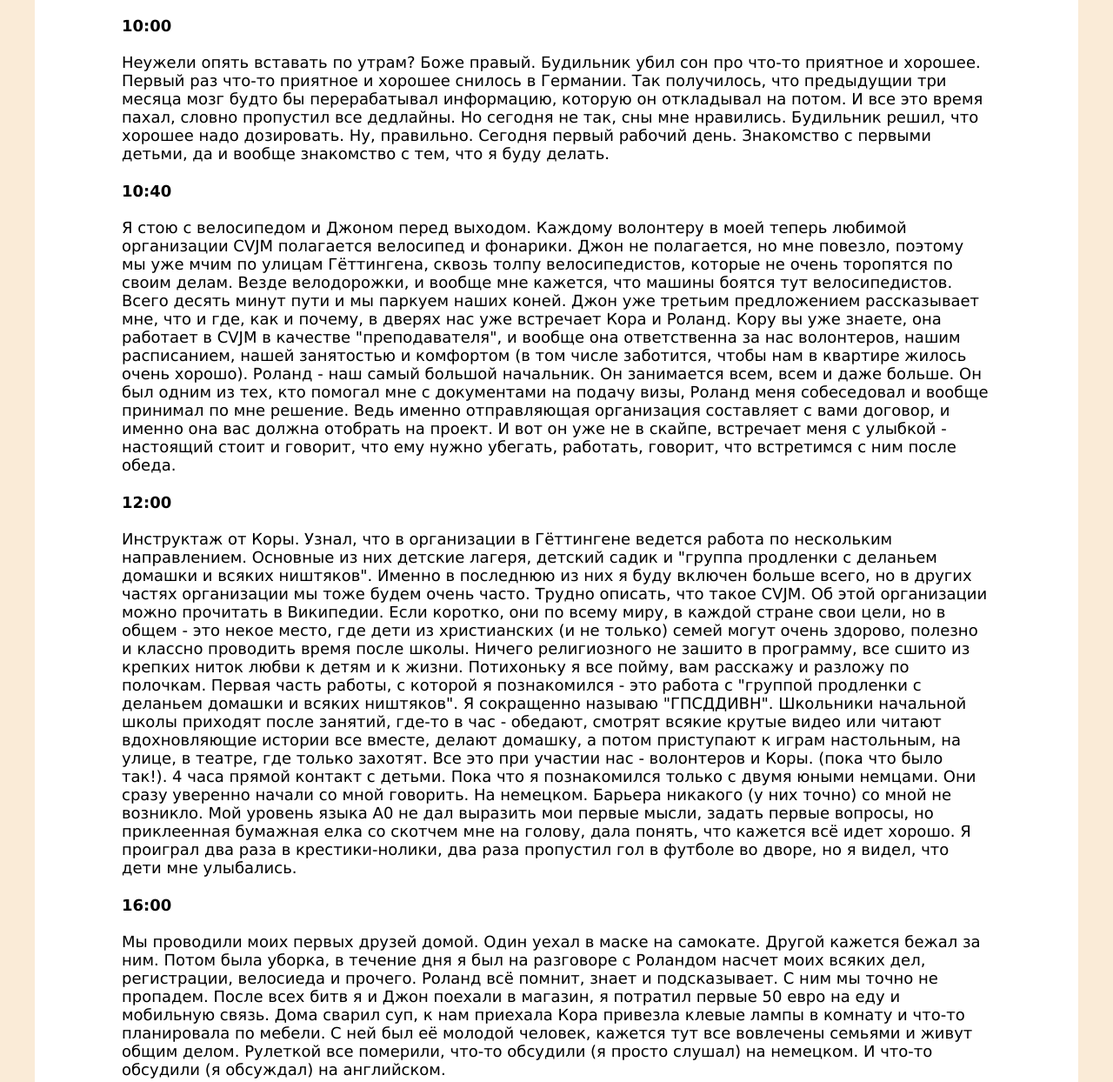
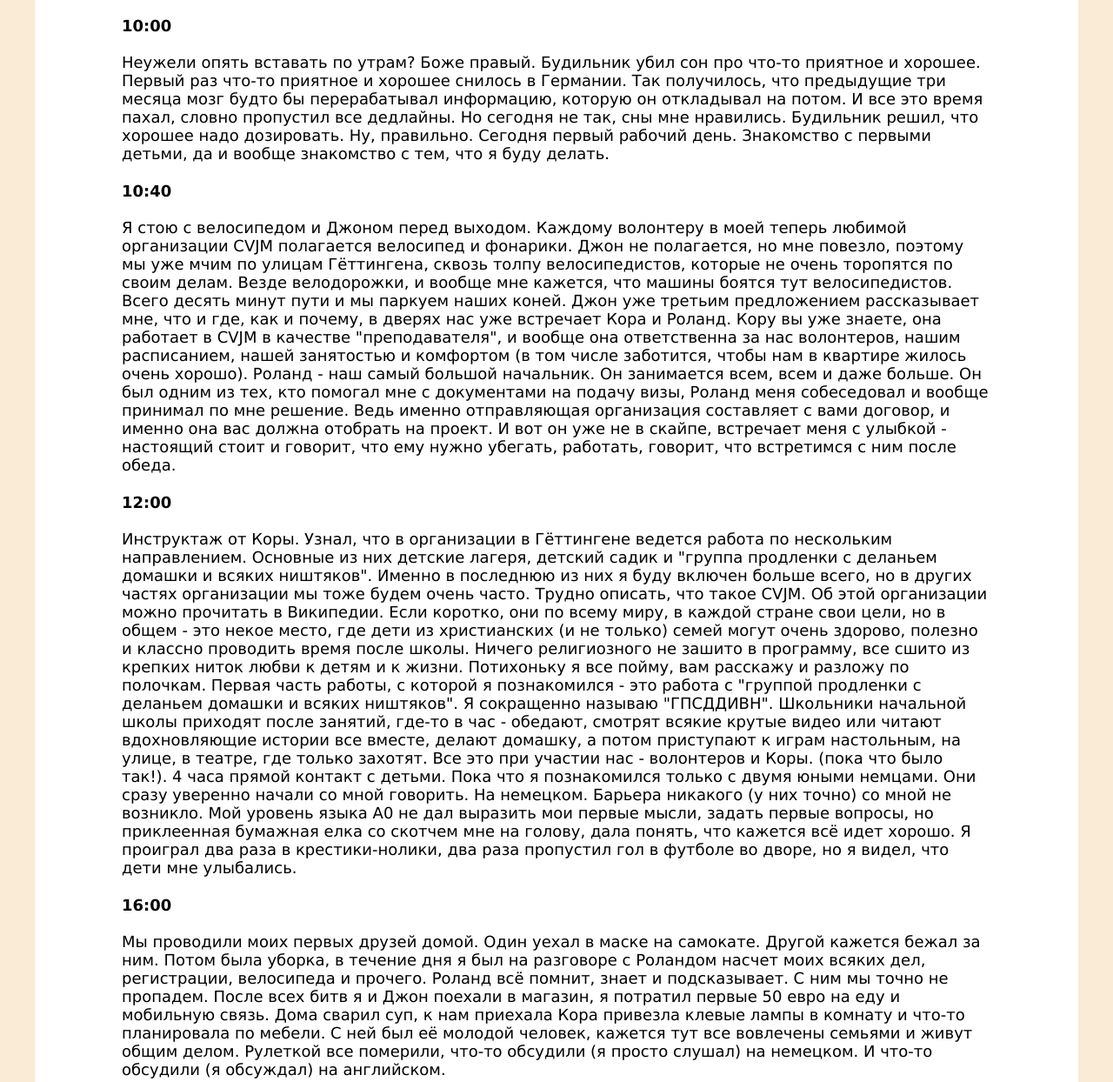
Before and after one commit to slavheatcliff7/vnutrydeutschland, a plain HTML site: page index.html in a window 1280 px wide. Shown: the part 2833-4077 px from the top of the page at 87% size. Drawn offline with Linux system fonts and the light colour scheme.

Commit message:
Update index.html

```diff
--- a/index.html
+++ b/index.html
@@ -90,7 +90,7 @@
     </font></p>
 <p><font size="4" color="black" face="Verdana">
 <h1>10:00</h1>
-Неужели опять вставать по утрам? Боже правый. Будильник убил сон про что-то приятное и хорошее. Первый раз что-то приятное и хорошее снилось в Германии. Так получилось, что предыдущии три месяца мозг будто бы перерабатывал
+Неужели опять вставать по утрам? Боже правый. Будильник убил сон про что-то приятное и хорошее. Первый раз что-то приятное и хорошее снилось в Германии. Так получилось, что предыдущие три месяца мозг будто бы перерабатывал
 информацию, которую он откладывал на потом. И все это время пахал, словно пропустил все дедлайны. Но сегодня не так, сны мне нравились. Будильник решил, что хорошее надо дозировать. Ну, правильно. Сегодня первый рабочий день.
 Знакомство с первыми детьми, да и вообще знакомство с тем, что я буду делать.
 </font></p>
@@ -111,7 +111,7 @@
  </font></p>
  <p><font size="4" color="black" face="Verdana">
  <h1>16:00</h1>
-    Мы проводили моих первых друзей домой. Один уехал в маске на самокате. Другой кажется бежал за ним. Потом была уборка, в течение дня я был на разговоре с Роландом насчет моих всяких дел, регистрации, велосиеда и прочего. Роланд всё помнит, знает и подсказывает. С ним мы точно не пропадем. После всех битв я и Джон поехали в магазин, я потратил первые 50 евро на еду и мобильную связь. Дома сварил суп, к нам приехала Кора привезла клевые лампы в комнату и что-то планировала по мебели. С ней был её молодой человек, кажется тут все вовлечены семьями и живут общим делом.
+    Мы проводили моих первых друзей домой. Один уехал в маске на самокате. Другой кажется бежал за ним. Потом была уборка, в течение дня я был на разговоре с Роландом насчет моих всяких дел, регистрации, велосипеда и прочего. Роланд всё помнит, знает и подсказывает. С ним мы точно не пропадем. После всех битв я и Джон поехали в магазин, я потратил первые 50 евро на еду и мобильную связь. Дома сварил суп, к нам приехала Кора привезла клевые лампы в комнату и что-то планировала по мебели. С ней был её молодой человек, кажется тут все вовлечены семьями и живут общим делом.
     Рулеткой все померили, что-то обсудили (я просто слушал) на немецком. И что-то обсудили (я обсуждал) на английском.
  </font></p>
     <p><font size="4" color="black" face="Verdana">У меня пока не получилось ничего вам написать, что обещал, но времени сегодня уже совсем не было. Простите.</font>
```
